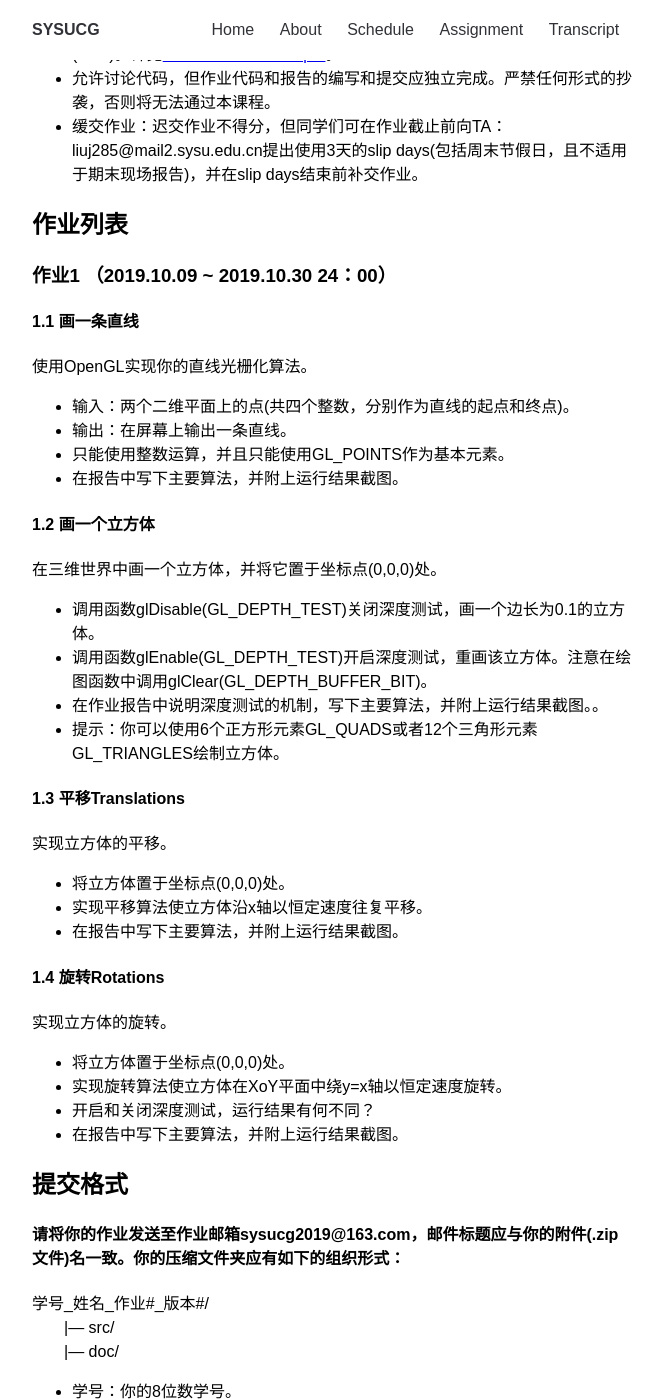
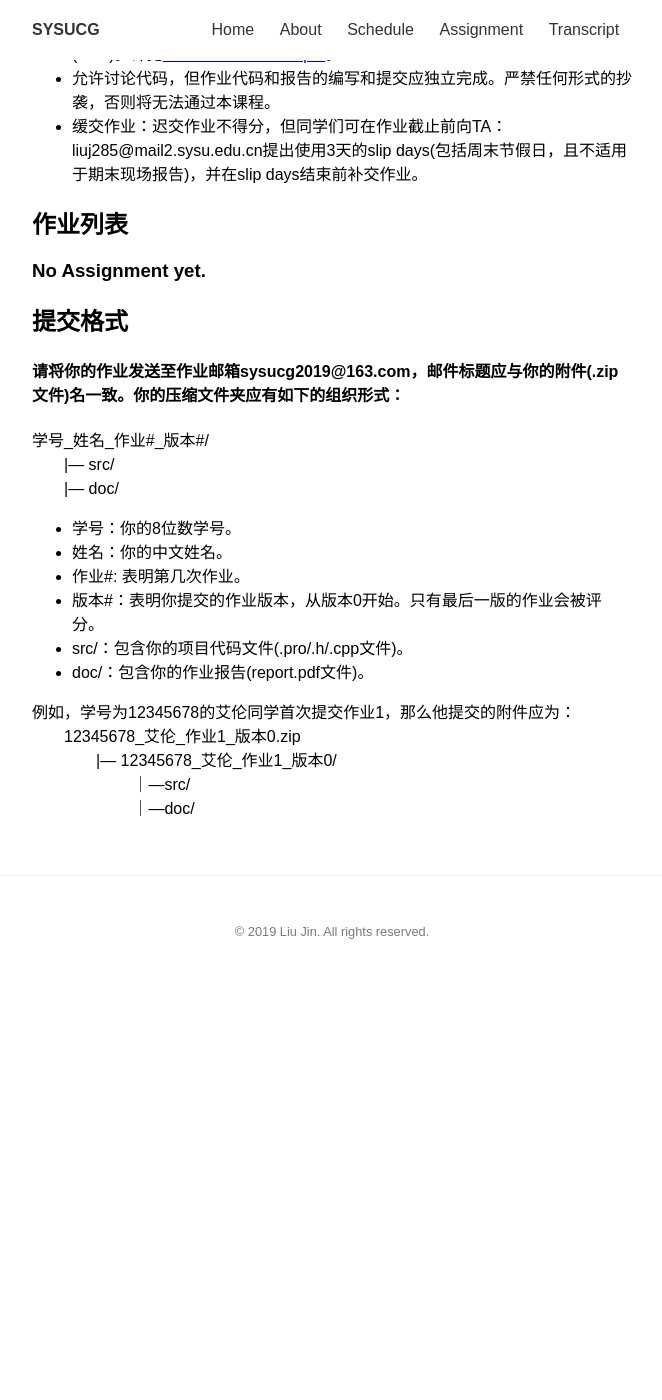
Before and after one commit to sysucg2019/sysucg2019.github.io, a Jekyll site: the page built from assignment.md, in a window 1280 px wide and 1400 px high, scrolled down 374 px. Shown: the whole window, without its empty margins (308-970 px from the left). Built offline with Jekyll 4.4.1, drawn with Linux system fonts in a browser that asks for light colours; after the commit the page ends 1361 px from its top, so only the background shows below that.

Commit message:
Update assignment.md

```diff
--- a/assignment.md
+++ b/assignment.md
@@ -11,33 +11,7 @@ permalink: /assignment/
 -  缓交作业：迟交作业不得分，但同学们可在作业截止前向TA：liuj285@mail2.sysu.edu.cn提出使用3天的slip days(包括周末节假日，且不适用于期末现场报告)，并在slip days结束前补交作业。
 
 ## 作业列表
-### 作业1 （2019.10.09 ~ 2019.10.30 24：00）
-#### 1.1 画一条直线
-使用OpenGL实现你的直线光栅化算法。
-- 输入：两个二维平面上的点(共四个整数，分别作为直线的起点和终点)。
-- 输出：在屏幕上输出一条直线。
-- 只能使用整数运算，并且只能使用GL_POINTS作为基本元素。
-- 在报告中写下主要算法，并附上运行结果截图。
-
-#### 1.2 画一个立方体
-在三维世界中画一个立方体，并将它置于坐标点(0,0,0)处。
-- 调用函数glDisable(GL_DEPTH_TEST)关闭深度测试，画一个边长为0.1的立方体。
-- 调用函数glEnable(GL_DEPTH_TEST)开启深度测试，重画该立方体。注意在绘图函数中调用glClear(GL_DEPTH_BUFFER_BIT)。
-- 在作业报告中说明深度测试的机制，写下主要算法，并附上运行结果截图。。
-- 提示：你可以使用6个正方形元素GL_QUADS或者12个三角形元素GL_TRIANGLES绘制立方体。
-
-#### 1.3 平移Translations
-实现立方体的平移。
-- 将立方体置于坐标点(0,0,0)处。
-- 实现平移算法使立方体沿x轴以恒定速度往复平移。
-- 在报告中写下主要算法，并附上运行结果截图。
-
-#### 1.4 旋转Rotations
-实现立方体的旋转。
-- 将立方体置于坐标点(0,0,0)处。
-- 实现旋转算法使立方体在XoY平面中绕y=x轴以恒定速度旋转。
-- 开启和关闭深度测试，运行结果有何不同？
-- 在报告中写下主要算法，并附上运行结果截图。
+### No Assignment yet.
 
 ## 提交格式
 #### 请将你的作业发送至作业邮箱sysucg2019@163.com，邮件标题应与你的附件(.zip文件)名一致。你的压缩文件夹应有如下的组织形式：
```
